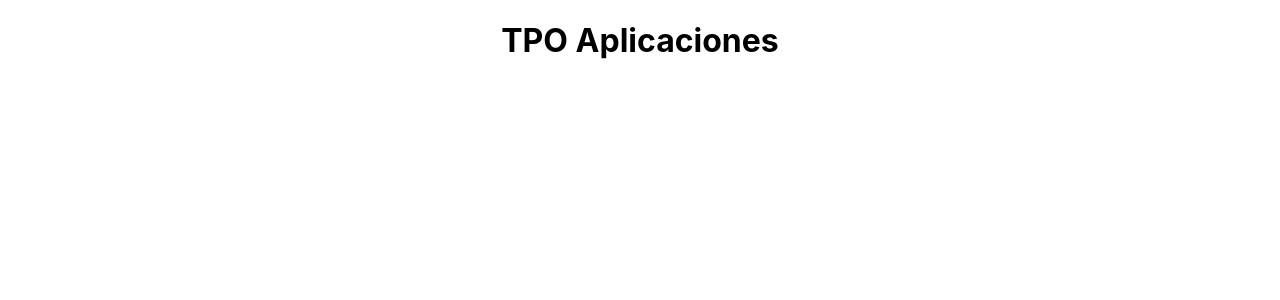
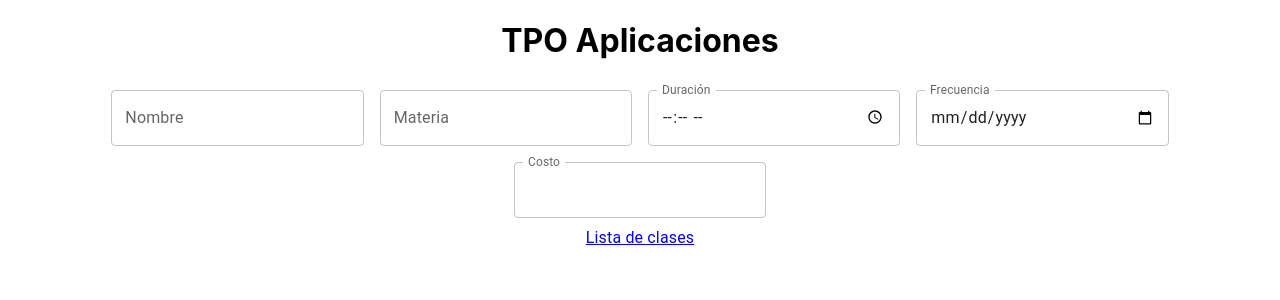
Before and after one commit to acerquone/api-tpo-2022, a React (Create React App) app: page /claseprof in a window 1280 px wide. Before the commit this address had no page. Shown: the top 300 px of the page. Built offline with nearby package versions, Linux system fonts and the light colour scheme.

Commit message:
Commit 4

```diff
--- a/src/App.js
+++ b/src/App.js
@@ -4,7 +4,8 @@ import { Routes, Route, Link } from "react-router-dom";
 import { Home } from "./pages/home";
 import { About } from "./pages/about";
 import { Login } from "./pages/login";
-import { ClasesProf } from "./pages/clasesprof"
+import { ListaClasesProfe } from "./pages/listaclasesprofe"
+import { ClaseProf } from "./pages/claseprof";
 
 
 function App() {
@@ -15,7 +16,8 @@ function App() {
         <Route path="/" element={<Home />} />
         <Route path="about" element={<About />} />
         <Route path="login" element={<Login/>} />
-        <Route path="clasesprof" element={<ClasesProf/>} />
+        <Route path="listaclasesprofe" element={<ListaClasesProfe/>} />
+        <Route path="claseprof" element={<ClaseProf/>} />
       </Routes>
     </div>
   );
--- /dev/null
+++ b/src/components/textfieldclases.js
@@ -0,0 +1,56 @@
+import * as React from 'react';
+import Box from '@mui/material/Box';
+import TextField from '@mui/material/TextField';
+
+export function TextFieldClases() {
+  return (
+    <Box
+      component="form"
+      sx={{
+        '& .MuiTextField-root': { m: 1, width: '25ch' },
+      }}
+      noValidate
+      autoComplete="off"
+    >
+      <div>
+        <TextField
+            id="outlined-basic"
+            label="Nombre"
+            variant="outlined"
+        />
+        <TextField
+            id="outlined-basic"
+            label="Materia"
+            variant="outlined"
+        />
+        <TextField
+            id="outlined-basic"
+            label="Duración"
+            type="time"
+            variant="outlined"
+            InputLabelProps={{
+              shrink: true,
+            }}
+        />
+        <TextField
+            id="outlined-basic"
+            label="Frecuencia"
+            type="date"
+            variant="outlined"
+            InputLabelProps={{
+              shrink: true,
+            }}
+        />
+        <TextField
+            id="outlined-basic"
+            label="Costo"
+            type="number"
+            variant="outlined"
+            InputLabelProps={{
+              shrink: true,
+            }}
+        />
+      </div>
+    </Box>
+  );
+}
--- /dev/null
+++ b/src/pages/claseprof.js
@@ -0,0 +1,29 @@
+import React from 'react';
+import { Routes, Route, Link } from "react-router-dom";
+import { TextFieldClases } from '../components/textfieldclases';
+import { Box } from '@mui/material';
+
+
+export function ClaseProf() {
+    return (
+    <>
+        <main>
+            <Box>
+                <TextFieldClases></TextFieldClases>
+            </Box>
+        </main>
+        <nav>
+            <Box
+                sx={{
+                typography: 'body1',
+                '& > :not(style) + :not(style)': {
+                ml: 2,
+                },
+                }}
+            >
+            <Link to="/listaclasesprofe">Lista de clases</Link>
+            </Box>
+      </nav>
+    </>
+  );
+}
--- /dev/null
+++ b/src/pages/listaclasesprofe.js
@@ -0,0 +1,33 @@
+import React from 'react';
+import { Routes, Route, Link } from "react-router-dom";
+import TablaProfesor from '../components/tablaprofesor';
+import { Box } from '@mui/system';
+import { ButtonGroup, Button } from '@mui/material';
+
+export function ListaClasesProfe() {
+    return (
+    <>
+        <main>
+            <TablaProfesor></TablaProfesor>
+            <ButtonGroup variant="contained" aria-label="outlined primary button group">
+                <Button><Link to="/claseprof">Crear</Link></Button>
+                <Button>Modificar</Button>
+                <Button>Publicar</Button>
+                <Button>Eliminar</Button>
+            </ButtonGroup>
+        </main>
+        <nav>
+            <Box
+            sx={{
+            typography: 'body1',
+            '& > :not(style) + :not(style)': {
+            ml: 2,
+            },
+            }}
+            >
+            <Link to="/">Home</Link>
+            </Box>
+      </nav>
+    </>
+  );
+}
--- a/src/pages/login.js
+++ b/src/pages/login.js
@@ -8,7 +8,7 @@ export function Login(){
         <main>
             <TextFieldBox></TextFieldBox>
             <Button variant="contained">
-                <Link to="/clasesprof">Ingresar</Link>
+                <Link to="/listaclasesprofe">Ingresar</Link>
             </Button>
         </main>
     );
```
